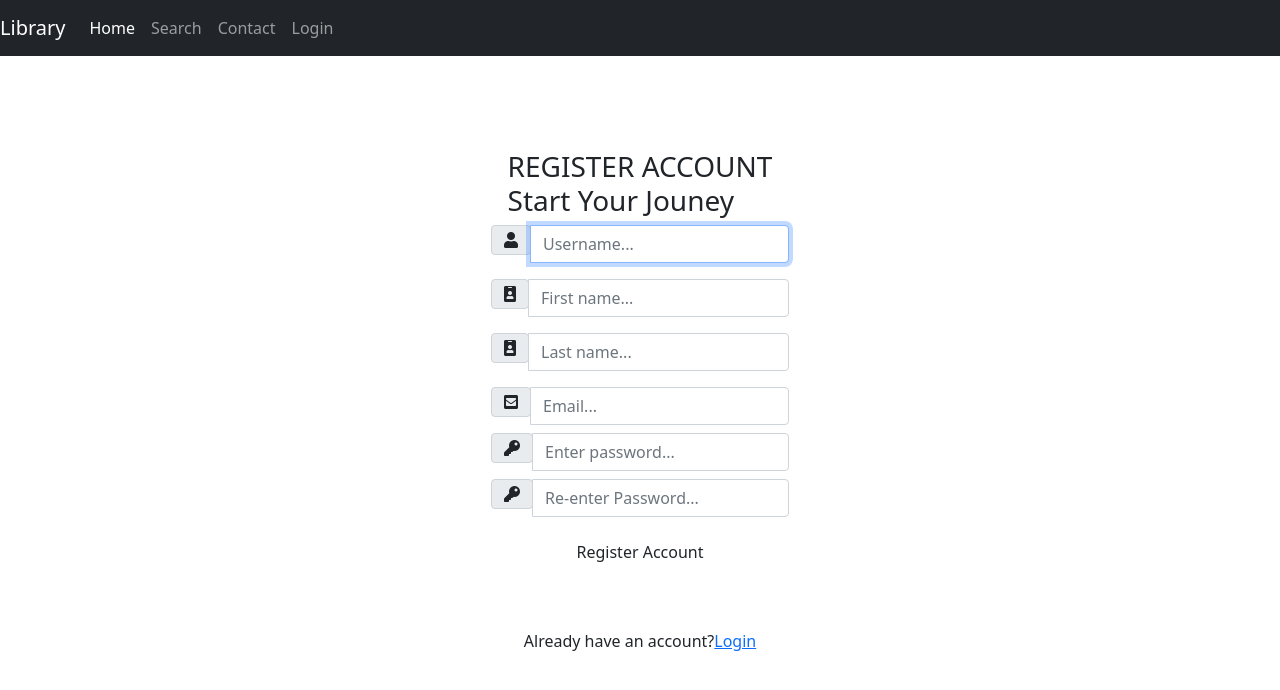
After one commit to SABRINAWAWA/LibraryManagementSystem, a Django app: page /register/ in a window 1280 px wide. The commit adds this page. Shown: the top 690 px of the page. Run offline with Django 3.2, Linux system fonts and the light colour scheme; some libraries are stand-ins or nearby versions.

Commit message:
Completed User login, log-out, sign-up, modify member info functions

```diff
--- a/libraryproject/library/admin.py
+++ b/libraryproject/library/admin.py
@@ -2,9 +2,11 @@ from django.contrib import admin
 
 # Register your models here.
 
-from .models import Bookitems
+from .models import Bookitems, LibraryMember
 
 class BookitemsAdmin(admin.ModelAdmin):
     list_display=('title', 'authors', 'isbn')
 
+
 admin.site.register(Bookitems, BookitemsAdmin)
+admin.site.register(LibraryMember)
--- /dev/null
+++ b/libraryproject/library/forms.py
@@ -0,0 +1,31 @@
+from django.forms import ModelForm
+from django.contrib.auth.forms import UserCreationForm
+from django import forms
+from django.contrib.auth.models import User
+from .models import LibraryMember
+
+class CreateUserForm(UserCreationForm):
+    last_name=forms.CharField(max_length=100)
+    first_name=forms.CharField(max_length=100)
+
+    class Meta:
+        model=User
+        fields=['first_name', 'last_name', 'username', 'email', 'password1', 'password2']
+
+class UserUpdateForm(forms.ModelForm):
+    last_name=forms.CharField(max_length=100)
+    first_name=forms.CharField(max_length=100)
+    username=forms.CharField(max_length=50)
+    email=forms.EmailField(max_length=100)
+    class Meta:
+        model=User
+        fields=['first_name', 'last_name', 'username', 'email']
+
+class MemberUpdateForm(forms.ModelForm):
+    phone=forms.CharField(max_length=20)
+    address=forms.CharField(max_length=100)
+    birthdate=forms.DateField()
+
+    class Meta:
+        model=LibraryMember
+        fields=['phone', 'address', 'birthdate']
--- /dev/null
+++ b/libraryproject/library/static/library/styles/login.css
@@ -0,0 +1,3 @@
+.container{
+    margin-top:150px;
+}
--- /dev/null
+++ b/libraryproject/library/static/library/styles/memberpanel.css
@@ -0,0 +1,3 @@
+.container{
+    margin-top:150px;
+}
--- /dev/null
+++ b/libraryproject/library/static/library/styles/register.css
@@ -0,0 +1,3 @@
+.container{
+    margin-top:150px;
+}
--- a/libraryproject/library/templates/library/homepage.html
+++ b/libraryproject/library/templates/library/homepage.html
@@ -158,7 +158,7 @@
                     <img src="" alt="chuirui-selfie-image">
                   </div>
                   <div class="info">
-                    <h5>Chuirui Corinne Huang</h5>
+                    <h5>Chunrui Corinne Huang</h5>
                     <p>Website development team</p>
                     <a class="btn btn-primary" href="" role="button">View Profile Website</a>
                   </div>
--- a/libraryproject/library/templates/library/includes/navbar.html
+++ b/libraryproject/library/templates/library/includes/navbar.html
@@ -1,3 +1,11 @@
+<style type="text/css">
+    .msg{
+        color: white;
+        font-size:18px;
+        margin-right: 20px;
+    }
+</style>
+
 <nav class="navbar navbar-expand-lg navbar-dark bg-dark fixed-top">
     <a class="navbar-brand" href="#">Library</a>
     <button class="navbar-toggler" type="button" data-toggle="collapse" data-target="#navbarNavAltMarkup"
@@ -7,10 +15,23 @@
     <div class="collapse navbar-collapse" id="navbarNavAltMarkup">
         <div class="navbar-nav ml-auto">
             <a class="nav-item nav-link active" href="/home/">Home</a>
-            <a class="nav-item nav-link" href="#">Member Portal</a>
+            {% if request.user.groups.all.0.name == "member" %}
+            <a class="nav-item nav-link" href="/memberpanel/">Member Portal</a>
+            {% endif %}
+            {% if request.user.groups.all.0.name == "librarian" %}
+            <a class="nav-item nav-link" href="/librarianpanel/">Librarian Portal</a>
+            {% endif %}
             <a class="nav-item nav-link" href="/searchcatalog/">Search</a>
             <a class="nav-item nav-link" href="#">Contact</a>
-            <a class="nav-item nav-link" href="#">Login</a>
+            {% if user.is_authenticated %}
+            <a class="nav-item nav-link" href="/logout/">Log out</a>
+            {% else %}
+            <a class="nav-item nav-link" href="/login/">Login</a>
+            {% endif %}
         </div>
     </div>
+    {% if user.is_authenticated %}
+    <span class="msg">Hello, {{request.user.username}}</span>
+    {% endif %}
+    <span></span>
 </nav>
--- /dev/null
+++ b/libraryproject/library/templates/library/register.html
@@ -0,0 +1,104 @@
+{% load static %}
+<!DOCTYPE html>
+<html lang="en">
+
+<head>
+    <meta charset="UTF-8">
+    <meta http-equiv="X-UA-Compatible" content="IE=edge">
+    <meta name="viewport" content="width=device-width, initial-scale=1.0">
+    <title>Register</title>
+    <link rel="stylesheet" href="{% static 'library/styles/register.css' %}">
+    <link href="https://cdn.jsdelivr.net/npm/bootstrap@5.1.1/dist/css/bootstrap.min.css" rel="stylesheet"
+        integrity="sha384-F3w7mX95PdgyTmZZMECAngseQB83DfGTowi0iMjiWaeVhAn4FJkqJByhZMI3AhiU" crossorigin="anonymous">
+    <link rel="stylesheet" href="https://use.fontawesome.com/releases/v5.6.1/css/all.css"
+        integrity="sha384-gfdkjb5BdAXd+lj+gudLWI+BXq4IuLW5IT+brZEZsLFm++aCMlF1V92rMkPaX4PP" crossorigin="anonymous">
+    <script src="https://cdn.jsdelivr.net/npm/@popperjs/core@2.9.3/dist/umd/popper.min.js"
+        integrity="sha384-W8fXfP3gkOKtndU4JGtKDvXbO53Wy8SZCQHczT5FMiiqmQfUpWbYdTil/SxwZgAN"
+        crossorigin="anonymous"></script>
+    <script src="https://cdn.jsdelivr.net/npm/bootstrap@5.1.1/dist/js/bootstrap.min.js"
+        integrity="sha384-skAcpIdS7UcVUC05LJ9Dxay8AXcDYfBJqt1CJ85S/CFujBsIzCIv+l9liuYLaMQ/"
+        crossorigin="anonymous"></script>
+</head>
+
+<body>
+    {% include 'library/includes/navbar.html' %}
+    <div class="container h-100">
+        <div class="d-flex justify-content-center h-100">
+            <div class="user_card">
+                <div class="d-flex justify-content-center">
+                    <h3 id="form-title">REGISTER ACCOUNT <br> Start Your Jouney</h3>
+                </div>
+                <div class="d-flex justify-content-center form_container">
+
+                    <form method="POST" action="">
+                        {% csrf_token %}
+                        <div class="input-group mb-3">
+                            <div class="input-group-append">
+                                <span class="input-group-text"><i class="fas fa-user"></i></span>
+                            </div>
+                            {{form.username}}
+                        </div>
+                        <div class="input-group mb-3">
+                            <div class="input-group-append">
+                                <span class="input-group-text"><i class="fas fa-id-badge"></i></span>
+                            </div>
+                            {{form.first_name}}
+                        </div>
+                        <div class="input-group mb-3">
+                            <div class="input-group-append">
+                                <span class="input-group-text"><i class="fas fa-id-badge"></i></span>
+                            </div>
+                            {{form.last_name}}
+                        </div>
+                        <div class="input-group mb-2">
+                            <div class="input-group-append">
+                                <span class="input-group-text"><i class="fas fa-envelope-square"></i></span>
+                            </div>
+                             {{form.email}}
+                        </div>
+                        <div class="input-group mb-2">
+                            <div class="input-group-append">
+                                <span class="input-group-text"><i class="fas fa-key"></i></span>
+                            </div>
+                             {{form.password1}}
+                        </div>
+                        <div class="input-group mb-2">
+                            <div class="input-group-append">
+                                <span class="input-group-text"><i class="fas fa-key"></i></span>
+                            </div>
+                            {{form.password2}}
+                        </div>
+
+                        <div class="d-flex justify-content-center mt-3 login_container">
+                            <input class="btn login_btn" type="submit" value="Register Account">
+                        </div>
+                    </form>
+                </div>
+                <div class="alert alert-error">
+                    {{form.errors}}
+                </div>
+                <div class="mt-4">
+                    <div class="d-flex justify-content-center links">
+                        Already have an account? <a href="/login/" class="ml-2">Login</a>
+                    </div>
+                </div>
+            </div>
+        </div>
+    </div>
+
+    <script>
+        var form_fields = document.getElementsByTagName('input')
+		form_fields[1].placeholder='Username...';
+		form_fields[2].placeholder='First name...';
+		form_fields[3].placeholder='Last name...';
+        form_fields[4].placeholder='Email...';
+		form_fields[5].placeholder='Enter password...';
+		form_fields[6].placeholder='Re-enter Password...';
+
+		for (var field in form_fields){
+			form_fields[field].className += ' form-control'
+		}
+    </script>
+</body>
+
+</html>
--- a/libraryproject/library/urls.py
+++ b/libraryproject/library/urls.py
@@ -3,6 +3,12 @@ from django.urls import path
 from . import views
 
 urlpatterns = [
-    path('home/',views.index),
-    path('searchcatalog/', views.search)
+    path('home/',views.home),
+    path('searchcatalog/', views.search),
+    path('login/', views.loginpage),
+    path('logout/', views.logoutuser),
+    path('register/', views.registerpage),
+    path('memberpanel/', views.memberpanel),
+    path('librarianpanel/', views.librarianpanel),
+    path('editmemberinfo/', views.editmemberinfo)
 ]
--- a/libraryproject/library/views.py
+++ b/libraryproject/library/views.py
@@ -1,42 +1,47 @@
-from django.shortcuts import render
+from django.shortcuts import render, redirect
+from django.contrib.auth.forms import UserCreationForm
+from django.contrib import messages
+from django.contrib.auth import authenticate, login, logout
+from django.contrib.auth.decorators import login_required
+from django.contrib.auth.models import Group
 
-# Create your views here.
-from .models import Bookitems
+from .models import Bookitems, LibraryMember
 from .filters import BookitemsFilter
+from .forms import CreateUserForm, UserUpdateForm, MemberUpdateForm
+from .decorators import unauthenticated_user, allowed_user, librarian_only
 
-
-def index(request):
+def home(request):
     popularBooks = [
-        {'id':1,'imageUrl': 'https://storage.googleapis.com/du-prd/books/images/9781982164881.jpg', 'title': 'Vince Flynn: Enemy At the Gates',
+        {'id': 1, 'imageUrl': 'https://storage.googleapis.com/du-prd/books/images/9781982164881.jpg', 'title': 'Vince Flynn: Enemy At the Gates',
             'description': 'By Kyle Mills. Picking up where the “tour de force” (The Providence Journal) Total Power left off, the next thriller in the #1 New York Times bestselling Mitch Rapp series follows the CIA’s top operative as he searches for a high-level mole with the power to rewrite the world order.',
             'genre': 'Genre: Fiction, Thrillers & Suspense'},
-        {'id':2,'imageUrl': 'https://storage.googleapis.com/du-prd/books/images/9781982173616.jpg', 'title': 'Bill Summer',
+        {'id': 2, 'imageUrl': 'https://storage.googleapis.com/du-prd/books/images/9781982173616.jpg', 'title': 'Bill Summer',
             'description': 'By, Stephen King. Billy Summers is a man in a room with a gun. He’s a killer for hire and the best in the business. But he’ll do the job only if the target is a truly bad guy. And now Billy wants out. But first there is one last hit. Billy is among the best snipers in the world, a decorated Iraq war vet, a Houdini when it comes to vanishing after the job is done. So what could possibly go wrong?',
             'genre': 'Genre: Fiction, Action & Adventure'},
-        {'id':3,'imageUrl': 'https://storage.googleapis.com/du-prd/books/images/9781501135972.jpg', 'title': 'AMERICAN MARXISM',
+        {'id': 3, 'imageUrl': 'https://storage.googleapis.com/du-prd/books/images/9781501135972.jpg', 'title': 'AMERICAN MARXISM',
             'description': 'By Mark R. Levin. In American Marxism, Levin explains how the core elements of Marxist ideology are now pervasive in American society and culture—from our schools, the press, and corporations, to Hollywood, the Democratic Party, and the Biden presidency—and how it is often cloaked in deceptive labels like “progressivism,” “democratic socialism,” “social activism,” and more.',
             'genre': 'Genre: Politics and Government'},
-        {'id':4,'imageUrl':'https://storage.googleapis.com/du-prd/books/images/9780735211292.jpg', 'title': 'ATOMIC HABITS',
-         'description':'By James Clear. If you are having trouble changing your habits, the problem is not you. The problem is your system. Bad habits repeat themselves again and again not because you do not want to change, but because you have the wrong system for change. You do not rise to the level of your goals. You fall to the level of your systems. Here, you will get a proven system that can take you to new heights.',
+        {'id': 4, 'imageUrl': 'https://storage.googleapis.com/du-prd/books/images/9780735211292.jpg', 'title': 'ATOMIC HABITS',
+         'description': 'By James Clear. If you are having trouble changing your habits, the problem is not you. The problem is your system. Bad habits repeat themselves again and again not because you do not want to change, but because you have the wrong system for change. You do not rise to the level of your goals. You fall to the level of your systems. Here, you will get a proven system that can take you to new heights.',
          'genre': 'Genre: Psychology and Counseling'},
-        {'id':5,'imageUrl':'https://storage.googleapis.com/du-prd/books/images/9780375899881.jpg', 'title': 'Wonder',
-         'description':'By R. J. Palacio. August Pullman was born with a facial difference that, up until now, has prevented him from going to a mainstream school. Starting 5th grade at Beecher Prep, he wants nothing more than to be treated as an ordinary kid—but his new classmates can’t get past Auggie’s extraordinary face.',
+        {'id': 5, 'imageUrl': 'https://storage.googleapis.com/du-prd/books/images/9780375899881.jpg', 'title': 'Wonder',
+         'description': 'By R. J. Palacio. August Pullman was born with a facial difference that, up until now, has prevented him from going to a mainstream school. Starting 5th grade at Beecher Prep, he wants nothing more than to be treated as an ordinary kid—but his new classmates can’t get past Auggie’s extraordinary face.',
          'genre': 'Genre: Fiction, Children'}
     ]
-    news=[
-        {'id':1, 'title': 'New Books Donated by the City College of San Francisco',
+    news = [
+        {'id': 1, 'title': 'New Books Donated by the City College of San Francisco',
          'details': 'CCSF Library provide quality books to public school and community libraries where the majority of students live at or below the poverty line. Since 1999, with the help of volunteers, we’ve refurbished over 300 libraries and donated more than 1.7 million books. We also collaborate with partners to host fun, literacy experiences for families in communities throughout San Francisco.',
          'image': 'https://images.unsplash.com/photo-1463320726281-696a485928c7?ixid=MnwxMjA3fDB8MHxwaG90by1wYWdlfHx8fGVufDB8fHx8&ixlib=rb-1.2.1&auto=format&fit=crop&w=1170&q=80'},
-        {'id':2, 'title': 'Adding Search Catalog Feature',
+        {'id': 2, 'title': 'Adding Search Catalog Feature',
          'details': 'One of our tech members, Sabrina, designed and implemented the Search Catalog feature for our website. This web page is up and running. Members can access this feature through the `search` link on the right top corner.',
-         'image':None},
+         'image': None},
         {'id': 3, 'title': 'New Check-in and Check-out Feature Will be Published Within Three Weeks',
          'details': 'During next three or four weeks, our tech team will work on design and implement the Check-in and Check-out functions and improve our member and librarian system in our library management system.',
-          'image':None}
+          'image': None}
     ]
     return render(request, 'library/homepage.html', {
         'popularBooks': popularBooks,
-        'news':news
+        'news': news
     })
 
 
@@ -51,3 +56,75 @@ def search(request):
         'bookFilter': bookFilter,
         'searchedbook': searchedbook
     })
+
+@unauthenticated_user
+def loginpage(request):
+    if request.method == 'POST':
+        username = request.POST.get('username')
+        password = request.POST.get('password')
+        user = authenticate(request, username=username, password=password)
+        if user is not None:
+            login(request, user)
+            return redirect('/home/')
+        else:
+            messages.info(request, 'Username/Password is incorrect.')
+
+    context = {}
+    return render(request, 'library/login.html', context)
+
+@unauthenticated_user
+def registerpage(request):
+    form = CreateUserForm()
+    if request.method == 'POST':
+        form = CreateUserForm(request.POST)
+        if form.is_valid():
+            user=form.save()
+            username = form.cleaned_data.get('username')
+            group=Group.objects.get(name='member')
+            user.groups.add(group)
+            LibraryMember.objects.create(
+                user=user,
+            )
+            messages.success(request, 'Account was created for ' + username)
+            return redirect('/login/')
+    else:
+        form = CreateUserForm()
+    context = {'form': form}
+    return render(request, 'library/register.html', context)
+
+def logoutuser(request):
+    logout(request)
+    return redirect('/login/')
+
+#@login_required(login_url='/login/')
+#@allowed_user(allowed_roles=['member'])
+def memberpanel(request):
+    context={}
+    return render(request, 'library/memberpanel.html', context)
+
+#@login_required(login_url='/login/')
+#@librarian_only
+def librarianpanel(request):
+    context={}
+    return render(request, 'library/librarianpanel.html', context)
+
+def editmemberinfo(request):
+    if request.method=='POST':
+        user_form=UserUpdateForm(request.POST,instance=request.user)
+        member=LibraryMember.objects.get(user=request.user.id)
+        member_form=MemberUpdateForm(request.POST, instance=member)
+        if user_form.is_valid() and member_form.is_valid():
+            user_form.save()
+            member_form.save()
+            messages.success(request,'Your account information has been updated!')
+            return redirect('/memberpanel/')
+    else:
+        user_form=UserUpdateForm(instance=request.user)
+        member=LibraryMember.objects.get(user=request.user.id)
+        member_form=MemberUpdateForm(instance=member)
+    #print(member)
+    context={
+        'user_form':user_form,
+        'member_form':member_form
+    }
+    return render(request, 'library/editmemberinfo.html', context)
```
Also changed, not shown: libraryproject/library/decorators.py (added, +34 -0 lines), libraryproject/library/models.py (+11 -0 lines), libraryproject/library/templates/library/editMemberInfo.html (added, +92 -0 lines), libraryproject/library/templates/library/librarianpanel.html (added, +12 -0 lines), libraryproject/library/templates/library/login.html (added, +77 -0 lines), libraryproject/library/templates/library/memberpanel.html (added, +34 -0 lines), libraryproject/db.sqlite3, libraryproject/library/migrations/0010_member.py (added), libraryproject/library/migrations/0011_rename_member_librarymember.py (added), libraryproject/library/migrations/0012_alter_librarymember_birthdate.py (added).
